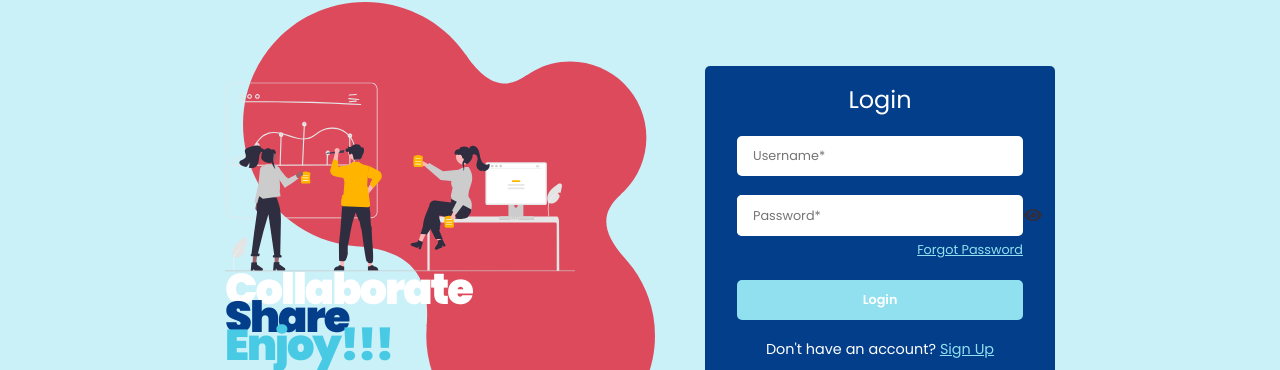
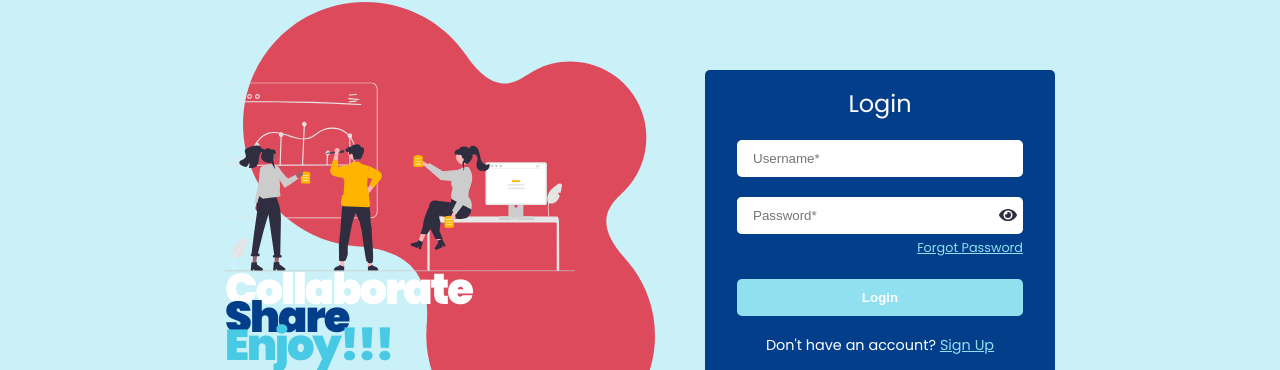
Before and after one commit to HARALARK/MashArt, a React (Create React App) app in the folder mashart/frontend/: page /login in a window 1280 px wide. Shown: the part 211-581 px from the top of the page. Built offline with nearby package versions, Linux system fonts and the light colour scheme; a web font is replaced by a local one.

Commit message:
removed the font-family and font-size due to bugs in PasswordInput

```diff
--- a/mashart/frontend/src/components/styled-components/Input.js
+++ b/mashart/frontend/src/components/styled-components/Input.js
@@ -4,9 +4,7 @@ export const Input = styled.input`
   padding: 0.7rem 1rem;
   border: none;
   border-radius: 5px;
-  font-family: "Poppins";
-  font-size: 0.8rem;
-  &:focus {
+  a &:focus {
     outline: none;
   }
 `
```
